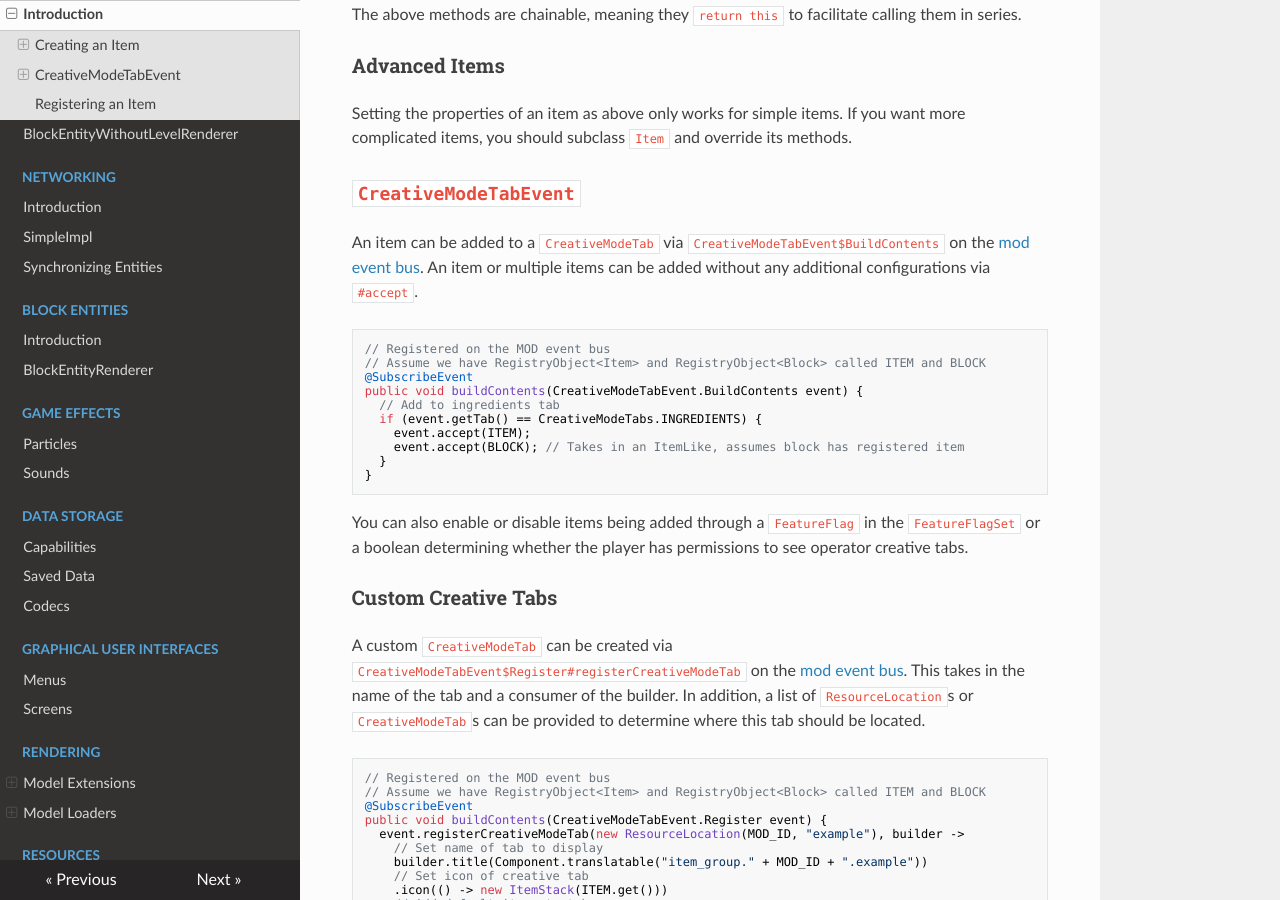
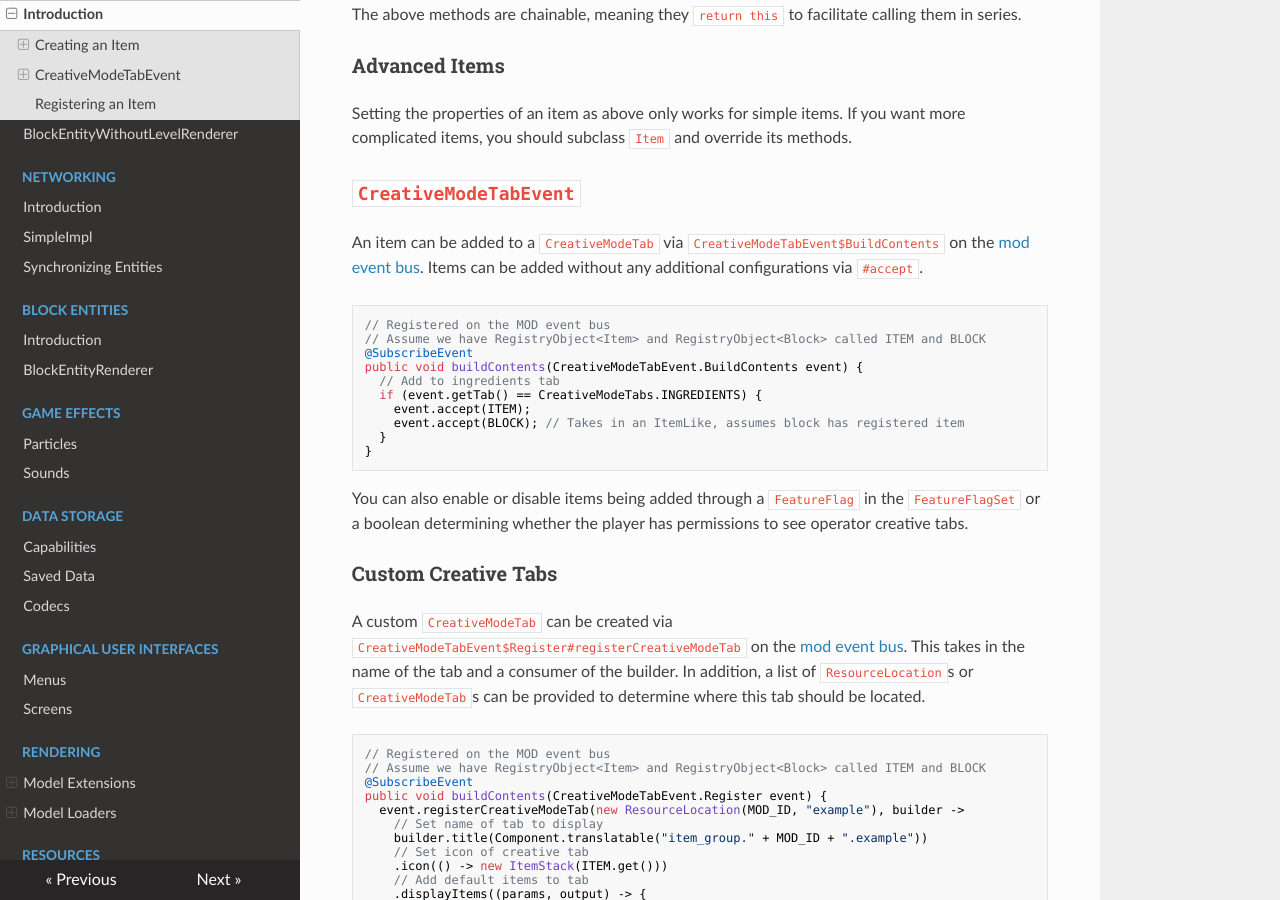
Before and after one commit to MinecraftForge/Documentation, an MkDocs documentation site: the page built from docs/items/index.md, in a window 1280 px wide and 900 px high, scrolled down 692 px. Built offline with MkDocs 1.6.1, drawn with Linux system fonts in a browser that asks for light colours; nearby versions of some CDN libraries.

Commit message:
1.19.x: implement the suggestion given by ChampionAsh5357
It makes more sense to use the plural without the article. Otherwise, the
sentence flows strangely.

Link: https://github.com/MinecraftForge/Documentation/pull/504#discussion_r1325199491
Signed-off-by: src_resources <src.res.211@gmail.com>

````diff
--- a/docs/items/index.md
+++ b/docs/items/index.md
@@ -26,7 +26,7 @@ Setting the properties of an item as above only works for simple items. If you w
 
 ## `CreativeModeTabEvent`
 
-An item can be added to a `CreativeModeTab` via `CreativeModeTabEvent$BuildContents` on the [mod event bus][modbus]. An item or multiple items can be added without any additional configurations via `#accept`.
+An item can be added to a `CreativeModeTab` via `CreativeModeTabEvent$BuildContents` on the [mod event bus][modbus]. Items can be added without any additional configurations via `#accept`.
 
 ```java
 // Registered on the MOD event bus
````
